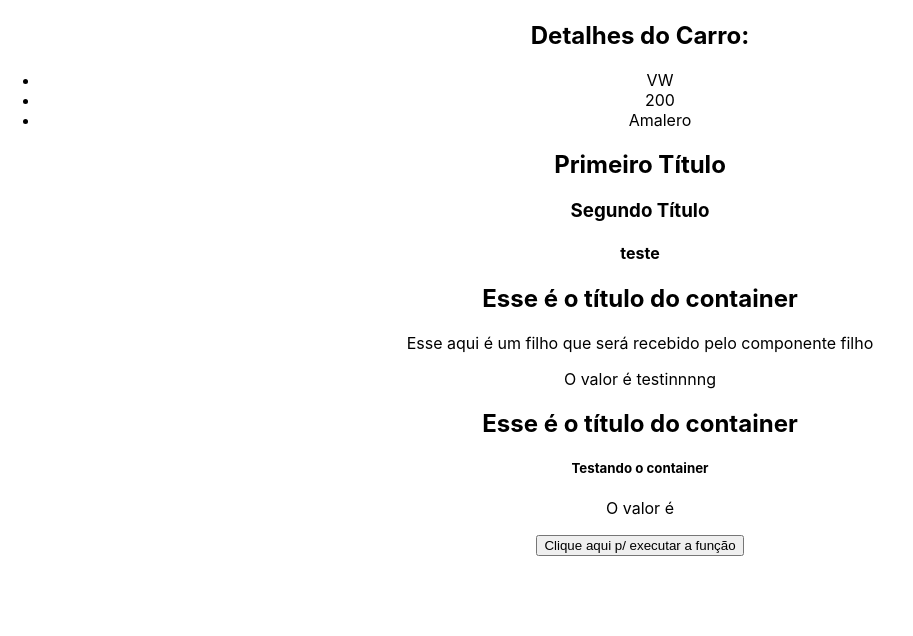
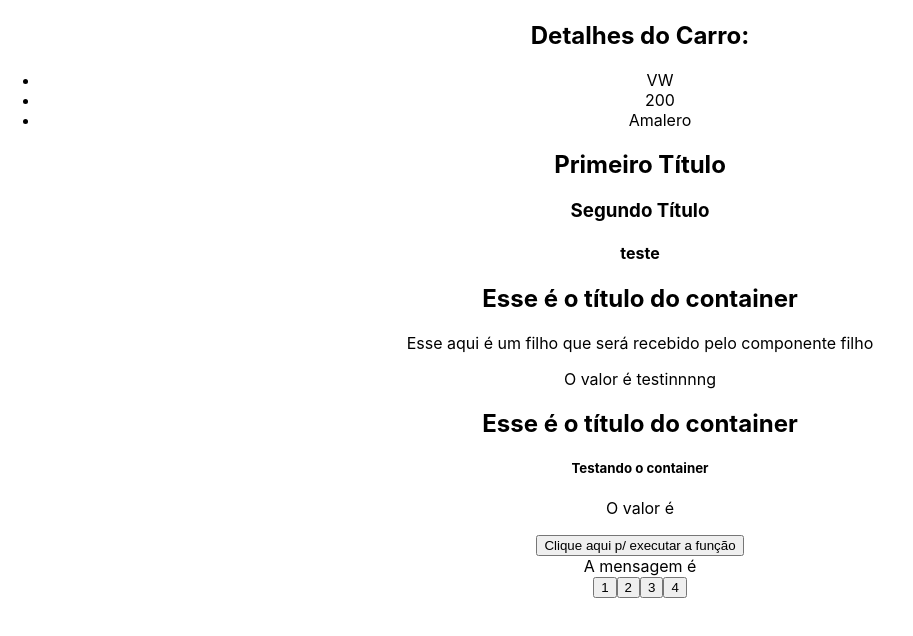
Before and after one commit to jpcchaves/Curso-ReactJS, a React (Create React App) app in the folder 3_AVANÇANDO/secao-3/: page / in a window 1280 px wide. Shown: the part 2392-3028 px from the top of the page, without its empty margins (0-913 px from the left). Built offline with nearby package versions, Linux system fonts and the light colour scheme.

Commit message:
STATE LIFT NA PRÁTICA

```diff
--- a/3_AVANÇANDO/secao-3/src/App.js
+++ b/3_AVANÇANDO/secao-3/src/App.js
@@ -13,6 +13,9 @@ import CarDetails from "./components/CarDetails";
 import AulaFragment from "./components/AulaFragment";
 import Container from "./components/Container";
 import ExecuteFunction from "./components/ExecuteFunction";
+import { useState } from "react";
+import Message from "./components/Message";
+import ChangeMessageState from "./components/ChangeMessageState";
 
 function App() {
   const cars = [
@@ -22,10 +25,16 @@ function App() {
   ];
 
   // Função
-  function showMessage(){
-    console.log("Evento do componente pai")
+  function showMessage() {
+    console.log("Evento do componente pai");
   }
 
+  // Estado
+  const [message, setMessage] = useState("");
+
+  const handleMessage = (msg) => {
+    setMessage(msg);
+  };
 
   return (
     <div className="App">
@@ -73,8 +82,10 @@ function App() {
         <h5>Testando o container</h5>
       </Container>
       {/* executar função */}
-      <ExecuteFunction myFunction={showMessage  }/>
-
+      <ExecuteFunction myFunction={showMessage} />
+      {/* State Lift */}
+      <Message msg={message} />
+      <ChangeMessageState handleMessage={handleMessage}/>
     </div>
   );
 }
--- /dev/null
+++ b/3_AVANÇANDO/secao-3/src/components/ChangeMessageState.jsx
@@ -0,0 +1,15 @@
+import React from 'react'
+
+const ChangeMessageState = ({handleMessage}) => {
+    const messages = ["Oi", "Olá", "Ei", "Olá, tudo bem?"]
+  return (
+    <div>
+      <button onClick={() => handleMessage(messages[0])}>1</button>
+      <button onClick={() => handleMessage(messages[1])}>2</button>
+      <button onClick={() => handleMessage(messages[2])}>3</button>
+      <button onClick={() => handleMessage(messages[3])}>4</button>
+    </div>
+  )
+}
+
+export default ChangeMessageState
--- /dev/null
+++ b/3_AVANÇANDO/secao-3/src/components/Message.jsx
@@ -0,0 +1,11 @@
+import React from 'react'
+
+const Message = ({msg}) => {
+  return (
+    <div>
+      A mensagem é {msg}
+    </div>
+  )
+}
+
+export default Message
```
